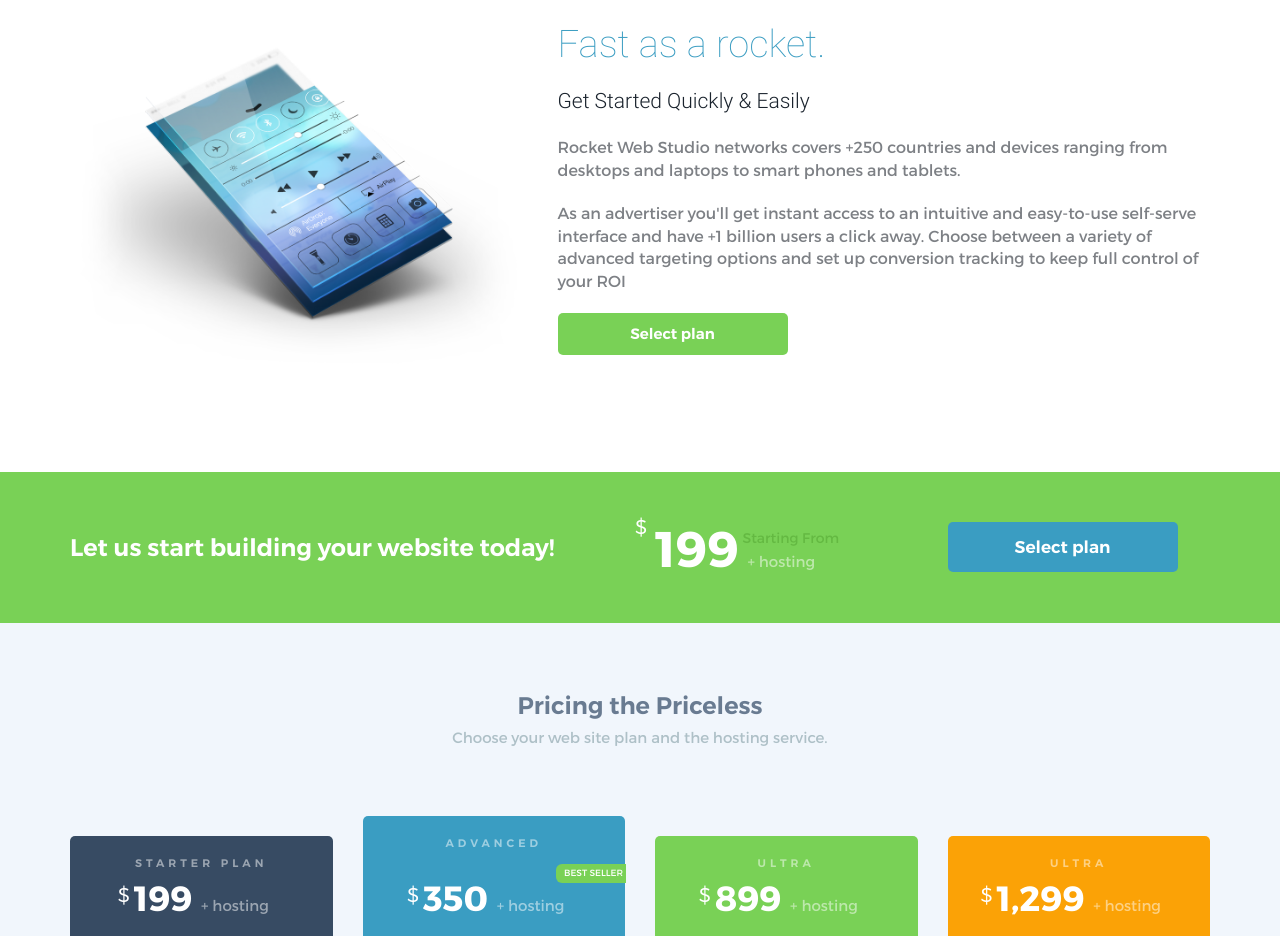
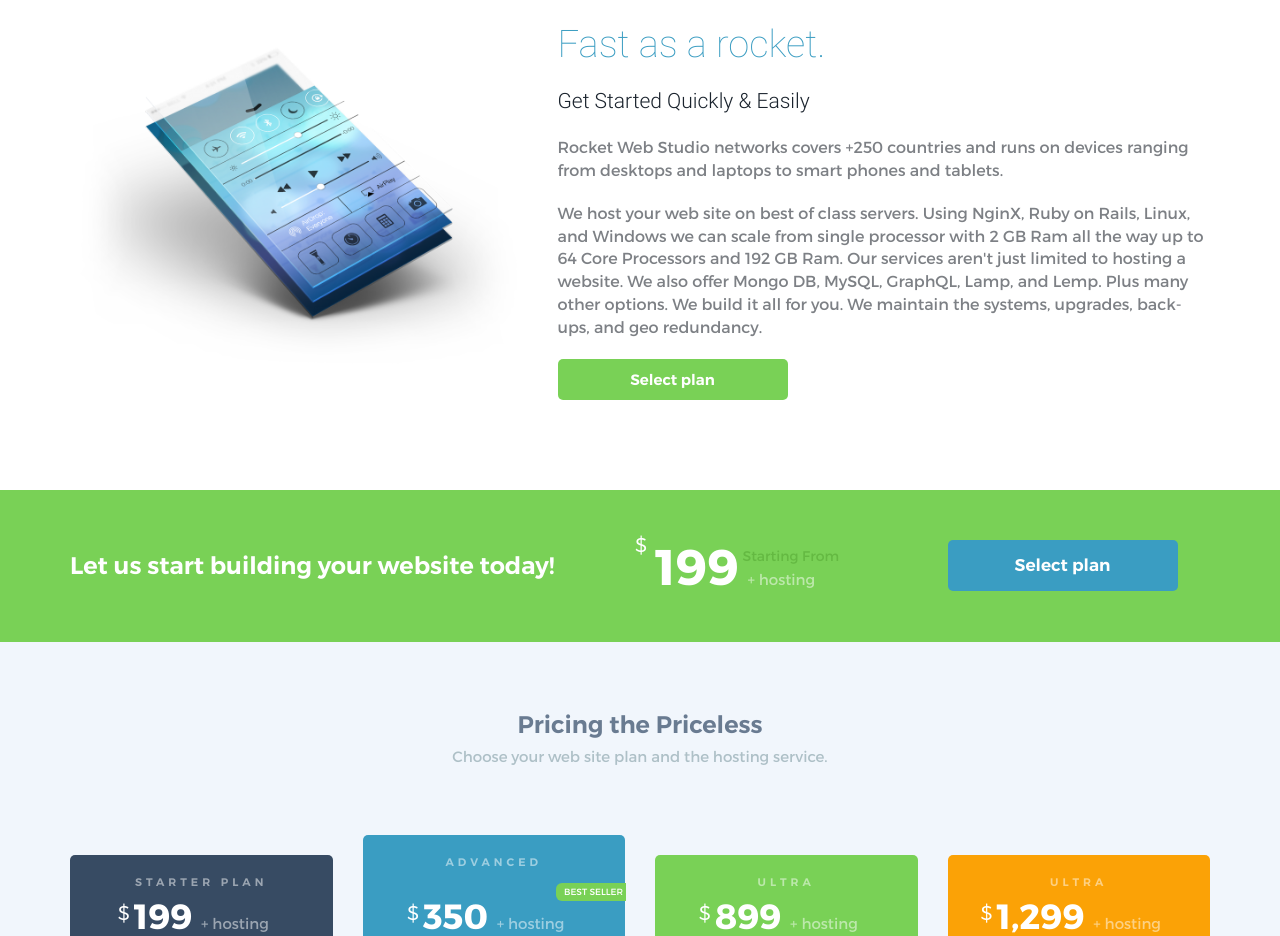
Before and after one commit to dwhite9999/RocketWeb, a plain HTML site: page index.html in a window 1280 px wide. Shown: the part 1800-2736 px from the top of the page. Drawn offline with Linux system fonts and the light colour scheme; files whose address does not match are found by name.

Commit message:
update hosting services language

```diff
--- a/index.html
+++ b/index.html
@@ -202,9 +202,9 @@
                 <div class="feature-title">Fast as a rocket.</div>
                 <div class="feature-subtitle">Get Started Quickly & Easily</div>
                 <div class="feature-text">
-                    <p>Rocket Web Studio networks covers +250 countries and devices ranging from desktops and laptops to smart phones and tablets.</p>
+                    <p>Rocket Web Studio networks covers +250 countries and runs on devices ranging from desktops and laptops to smart phones and tablets.</p>
 
-                    <p>As an advertiser you'll get instant access to an intuitive and easy-to-use self-serve interface and have +1 billion users a click away. Choose between a variety of advanced targeting options and set up conversion tracking to keep full control of your ROI</p>
+                    <p>We host your web site on best of class servers. Using NginX, Ruby on Rails, Linux, and Windows we can scale from single processor with 2 GB Ram all the way up to 64 Core Processors and 192 GB Ram.  Our services aren't just limited to hosting a website.  We also offer Mongo DB, MySQL, GraphQL, Lamp, and Lemp.  Plus many other options.  We build it all for you.  We maintain the systems, upgrades, back-ups, and geo redundancy.</p>
                 </div>
                 <a class="feature-button" href="#">Select plan</a>
             </div>
```
